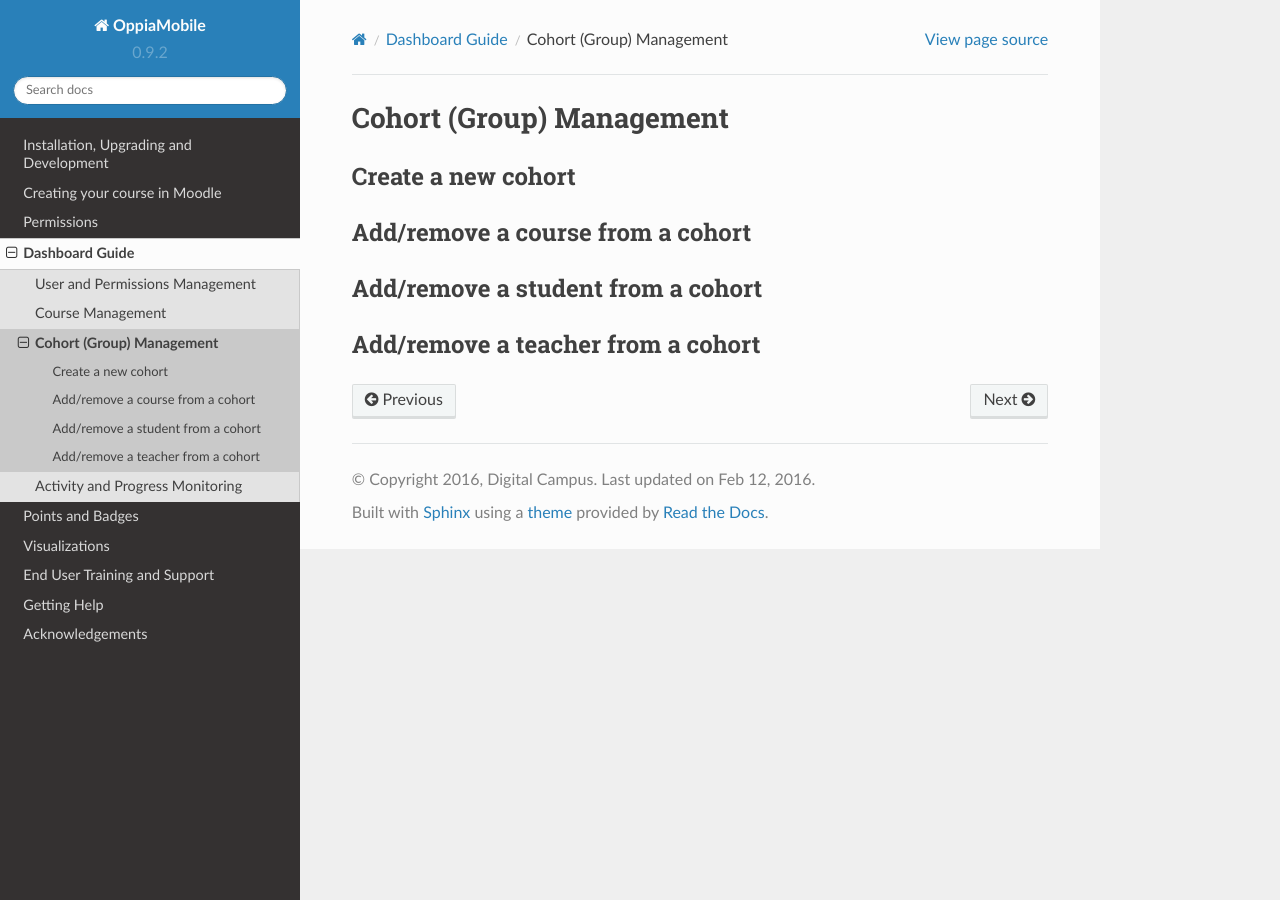
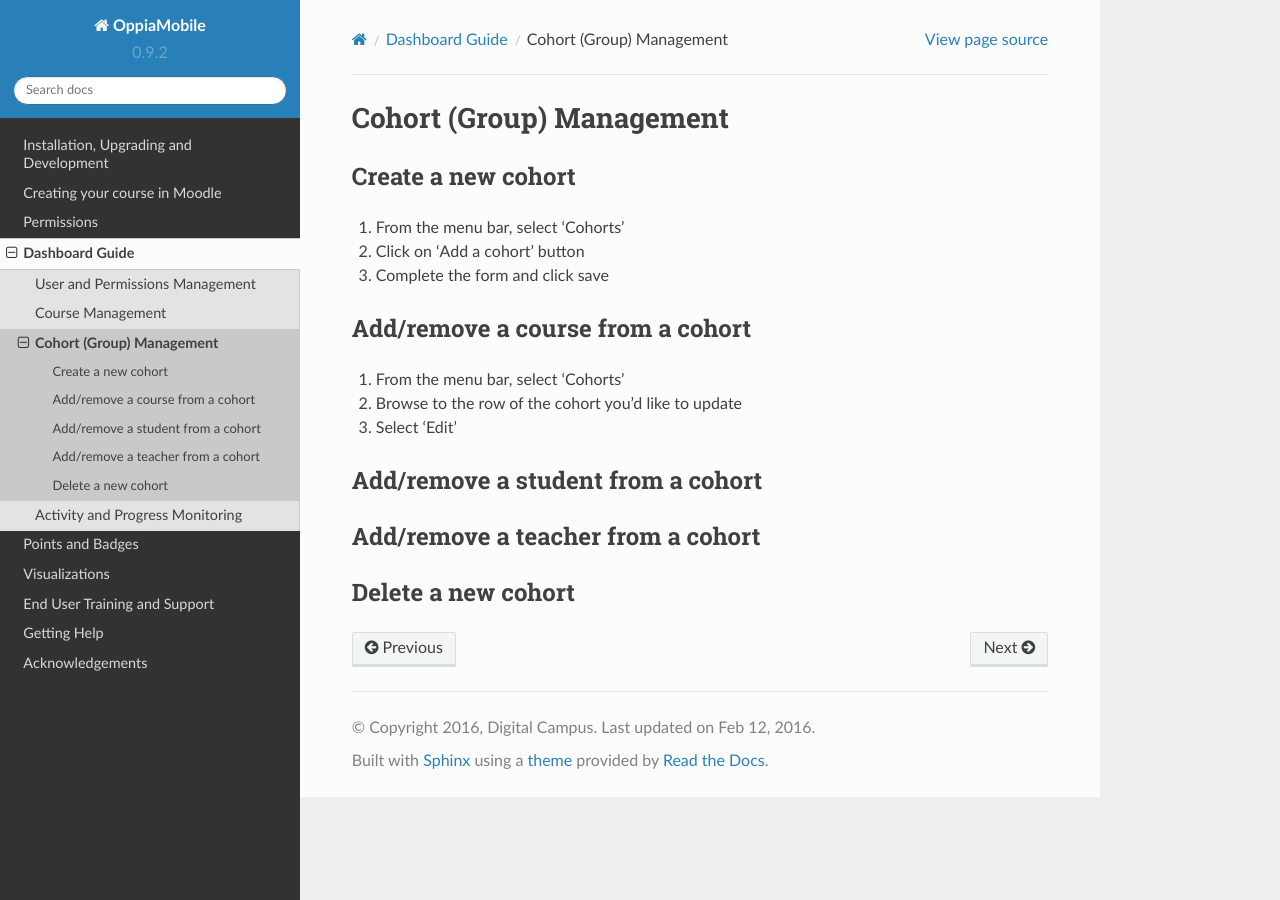
Before and after one commit to DigitalCampus/django-oppia, a Sphinx documentation site: the page built from docs/dashboard/cohorts.rst, in a window 1280 px wide. Built offline with Sphinx 7.4.7 and the Read the Docs theme 2.0.0, drawn with Linux system fonts in a browser that asks for light colours; pages that are not in the unit, such as notebooks, are missing from menus; the version number is read from the project's files by our own code.

Commit message:
update docs

```diff
--- a/docs/dashboard/cohorts.rst
+++ b/docs/dashboard/cohorts.rst
@@ -5,10 +5,17 @@ Cohort (Group) Management
 Create a new cohort
 ----------------------
 
+#. From the menu bar, select 'Cohorts'
+#. Click on 'Add a cohort' button
+#. Complete the form and click save
+
 
 Add/remove a course from a cohort
 ----------------------------------
 
+#. From the menu bar, select 'Cohorts'
+#. Browse to the row of the cohort you'd like to update
+#. Select 'Edit'
 
 Add/remove a student from a cohort
 ------------------------------------
@@ -16,3 +23,6 @@ Add/remove a student from a cohort
 
 Add/remove a teacher from a cohort
 ------------------------------------
+
+Delete a new cohort
+----------------------
```
